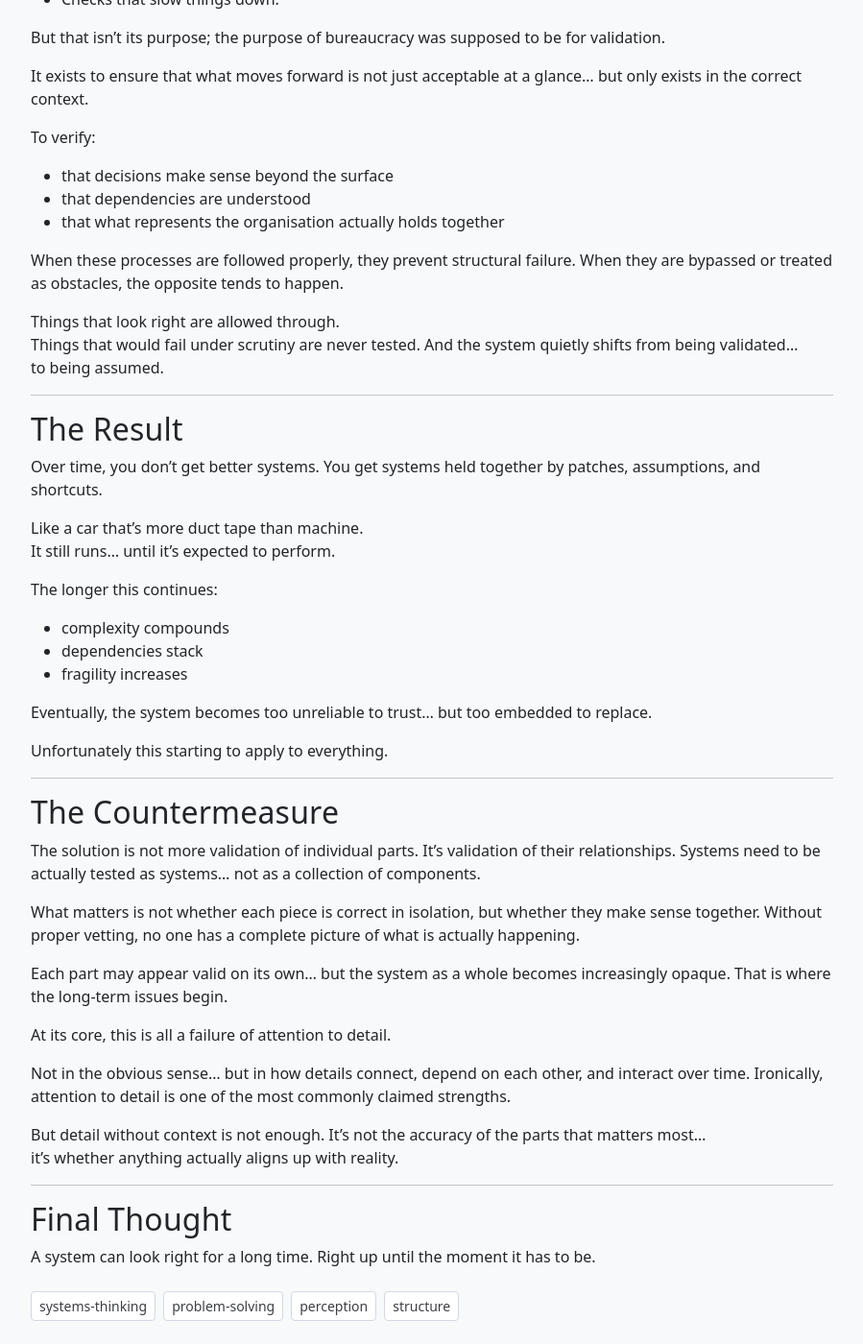
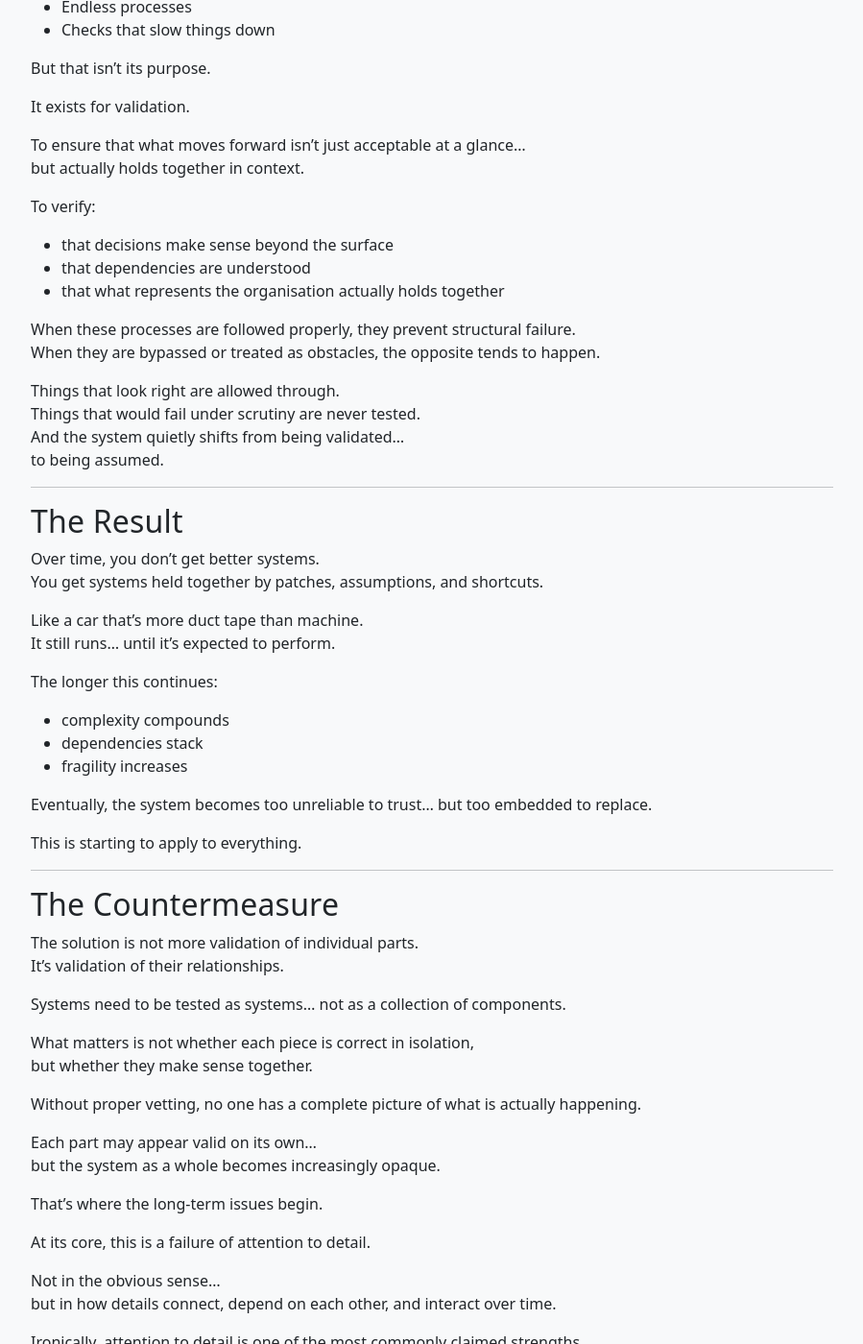
Before and after one commit to MechMadHog/michaelmacdonagh.net, a Jekyll site: the page built from _posts/2026-04-23-Looking-vs-is.md, in a window 1280 px wide and 1400 px high, scrolled down 2441 px. Shown: the whole window at 96% size, without its empty margins (190-1089 px from the left). Built offline with Jekyll 4.4.1, drawn with Linux system fonts in a browser that asks for light colours; some of the changed text lies outside the part shown.

Commit message:
another draft

```diff
--- a/_posts/2026-04-23-Looking-vs-is.md
+++ b/_posts/2026-04-23-Looking-vs-is.md
@@ -20,14 +20,12 @@ but because the relationships are.
 ## When Structure Is Ignored
 
 This is what happens when systems are evaluated at the surface level.
-
-Just because each individual components are all validated in isolation.
-It doesn't necessarily mean the structure that they form is not.
+Just because each individual component is validated in isolation,
+it doesn’t mean the structure they form is.
 
 Everything checks out… on paper.
 Everything passes… at a glance.
-
-But the system itself doesn’t hold up even in the slightest.
+But the system itself doesn’t hold.
 
 ---
 
@@ -66,9 +63,7 @@ People don’t validate the source.
 They validate the delivery.
 
 If it sounds right, looks right, and is presented clearly… it gets accepted.
-
-Not because it is correct.
-But because it passes a surface-level check.
+Not because it is correct... But because it passes a surface-level check.
 
 The same applies to arguments.
 Evidence is optional.
@@ -81,7 +76,7 @@ And in systems that prioritise visibility over validation, confidence is enough.
 ## Why It Continues
 
 It doesn’t fail immediately.
-It works… just enough to get by unnoticed by anyone not paying enough attention.
+It works… just enough to get by unnoticed by anyone not paying attention.
 
 Enough to pass checks.
 Enough to avoid scrutiny.
@@ -105,16 +100,21 @@ If they reward surface-level signals, that’s what grows.
 
 ## The Purpose of Bureaucracy
 
-Bureaucracy is often treated as inefficiency with:
-- Layers of approval.
-- Endless Processes.
-- Checks that slow things down.
+Bureaucracy is often treated as inefficiency:
 
-But that isn’t its purpose; the purpose of bureaucracy was supposed to be for validation.
+- Layers of approval
+- Endless processes
+- Checks that slow things down
 
-It exists to ensure that what moves forward is not just acceptable at a glance… but only exists in the correct context.
+But that isn’t its purpose.
+
+It exists for validation.
+
+To ensure that what moves forward isn’t just acceptable at a glance…
+but actually holds together in context.
 
 To verify:
+
 - that decisions make sense beyond the surface
 - that dependencies are understood
 - that what represents the organisation actually holds together
@@ -138,13 +138,14 @@ Like a car that’s more duct tape than machine.
 It still runs… until it’s expected to perform.
 
 The longer this continues:
+
 - complexity compounds
 - dependencies stack
 - fragility increases
 
 Eventually, the system becomes too unreliable to trust… but too embedded to replace.
 
-Unfortunately this starting to apply to everything.
+This is starting to apply to everything.
 
 ---
 
@@ -152,22 +153,30 @@ Unfortunately this starting to apply to everything.
 
 The solution is not more validation of individual parts.
 It’s validation of their relationships.
-Systems need to be actually tested as systems… not as a collection of components.
 
-What matters is not whether each piece is correct in isolation, but whether they make sense together.
+Systems need to be tested as systems… not as a collection of components.
+
+What matters is not whether each piece is correct in isolation,
+but whether they make sense together.
+
 Without proper vetting, no one has a complete picture of what is actually happening.
 
-Each part may appear valid on its own… but the system as a whole becomes increasingly opaque.
-That is where the long-term issues begin.
+Each part may appear valid on its own…
+but the system as a whole becomes increasingly opaque.
 
-At its core, this is all a failure of attention to detail.
+That’s where the long-term issues begin.
 
-Not in the obvious sense… but in how details connect, depend on each other, and interact over time.
+At its core, this is a failure of attention to detail.
+
+Not in the obvious sense…
+but in how details connect, depend on each other, and interact over time.
+
 Ironically, attention to detail is one of the most commonly claimed strengths.
 
-But detail without context is not enough.
+But detail without context isn’t enough.
+
 It’s not the accuracy of the parts that matters most…
-it’s whether anything actually aligns up with reality.
+it’s whether anything actually lines up with reality.
 
 ---
 
```
Also changed, not shown: other parts of _posts/2026-04-23-Looking-vs-is.md (+3 -4 lines).
